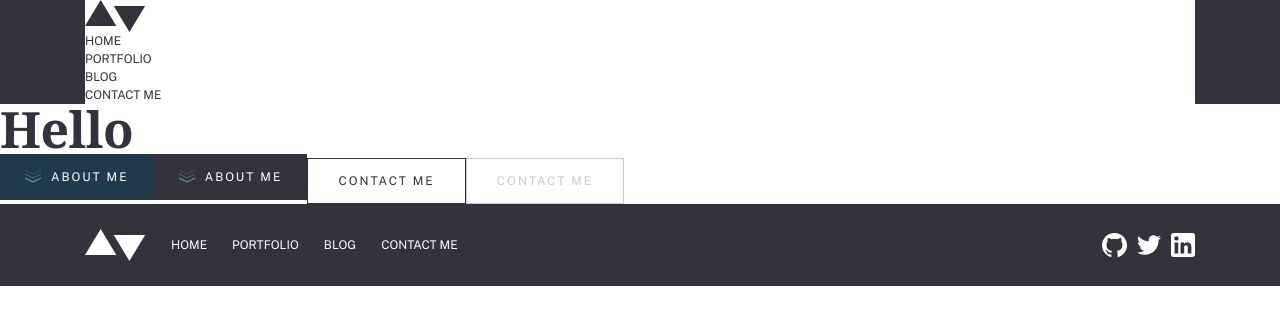
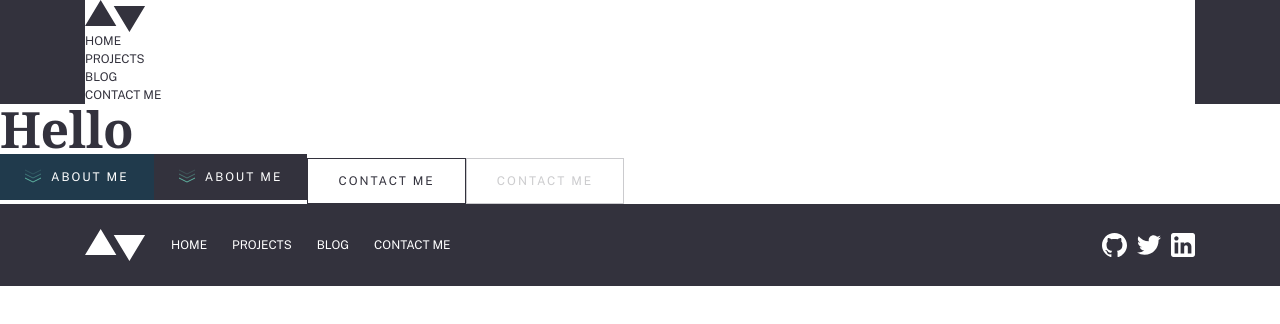
Before and after one commit to princemuel/dotfiles, a Next.js app: page /design in a window 1280 px wide. Shown: the top 324 px of the page. Built offline with nearby package versions, Linux system fonts and the light colour scheme; a web font is replaced by a local one.

Commit message:
Rename portfolio page to projects page

```diff
--- a/common/links.tsx
+++ b/common/links.tsx
@@ -34,9 +34,9 @@ export const links = {
       url: '/',
     },
     {
-      id: 'portfolio',
-      text: 'portfolio',
-      url: '/portfolio',
+      id: 'projects',
+      text: 'projects',
+      url: '/projects',
     },
     {
       id: 'blog',
--- a/pages/portfolio/index.tsx
+++ /dev/null
@@ -1,9 +0,0 @@
-import type { NextPageWithLayout } from 'types';
-
-type Props = {};
-
-const Portfolio: NextPageWithLayout<Props> = (props) => {
-  return <h1>PORTFOLIO</h1>;
-};
-
-export default Portfolio;
--- /dev/null
+++ b/pages/projects/index.tsx
@@ -0,0 +1,9 @@
+import type { NextPageWithLayout } from 'types';
+
+type Props = {};
+
+const Projects: NextPageWithLayout<Props> = (props) => {
+  return <h1>PROJECTS</h1>;
+};
+
+export default Projects;
```
Also changed, not shown: pages/projects/[id].tsx (renamed from pages/portfolio/[slug].tsx).
